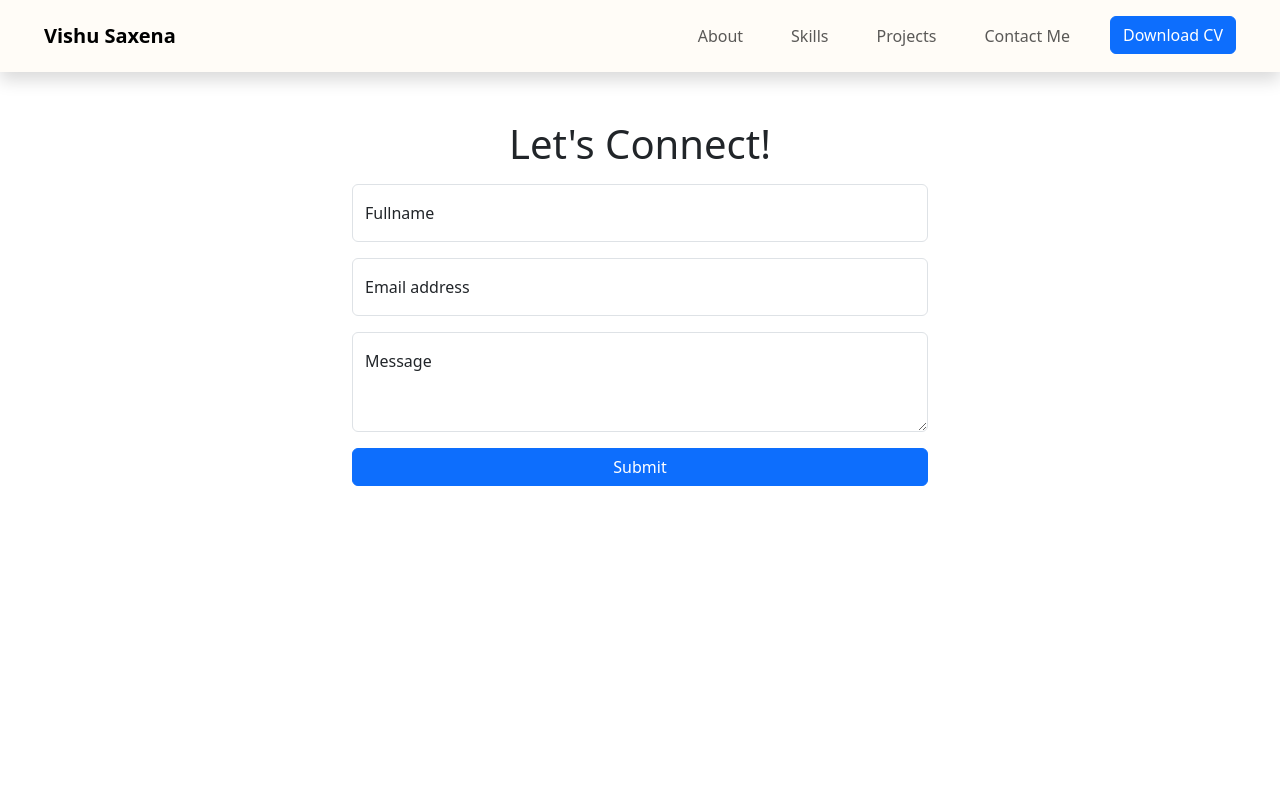
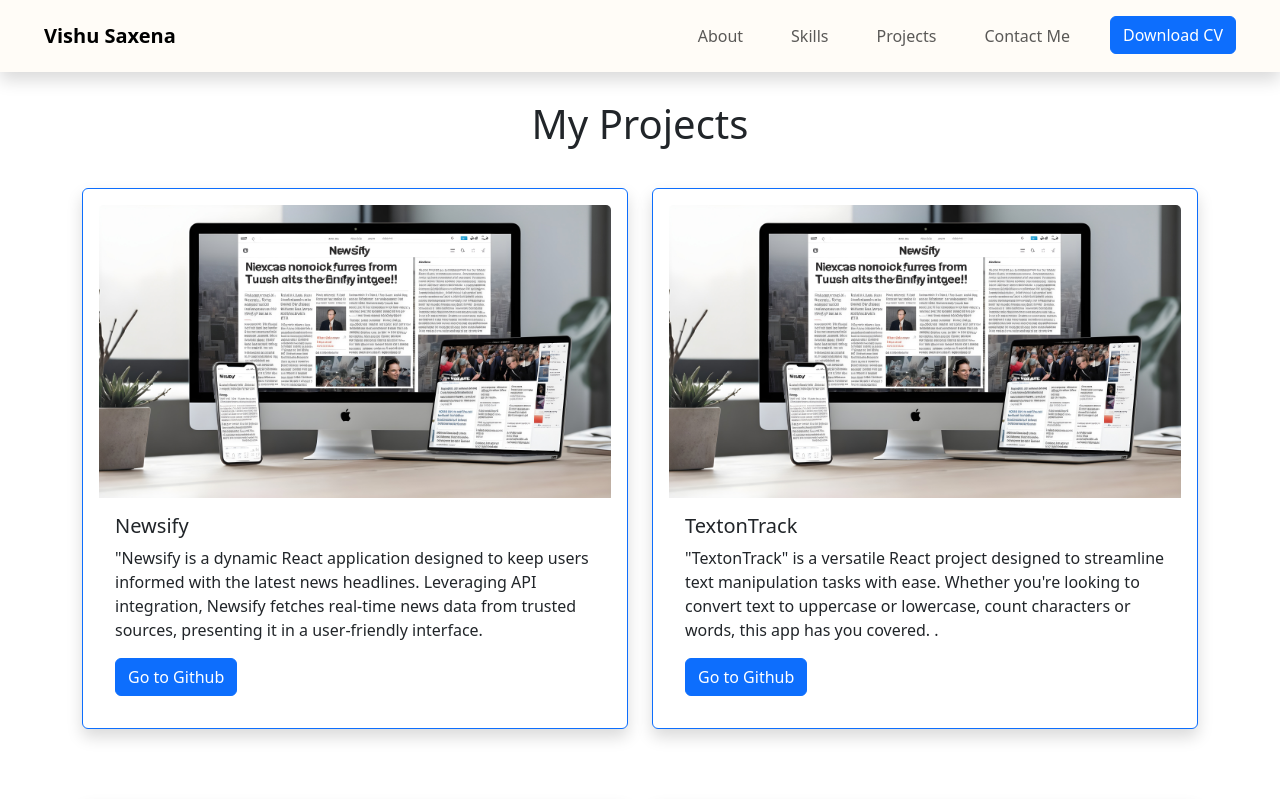
Before and after one commit to vishusaxena/Vishu-Portfolio, a React (Create React App) app: page / in a window 1280 px wide. Shown: the top 799 px of the page. Built offline with nearby package versions, Linux system fonts and the light colour scheme.

Commit message:
refactored Projecs.js

```diff
--- a/src/App.js
+++ b/src/App.js
@@ -1,5 +1,6 @@
-import Contacts from "./components/Contacts";
 import NavBar from "./components/NavBar";
+import Projects from "./components/Projects";
+
 
 
 
@@ -7,7 +8,7 @@ function App() {
   return (
     <>
     <NavBar/>
-   <Contacts/>
+   <Projects/>
     </>
   );
 }
--- a/src/components/NavBar.js
+++ b/src/components/NavBar.js
@@ -4,7 +4,7 @@ import './Navbar.css';
 function NavBar() {
   return (
     <div>
-      <nav className="navbar navbar-expand-lg  custom-navbar shadow p-3 mb-5 ">
+      <nav className="navbar navbar-expand-lg  fixed-top custom-navbar shadow p-3 mb-5 ">
   <div className="container-fluid">
     <a className="navbar-brand mx-3 fw-bold" href="\">Vishu Saxena</a>
     <button className="navbar-toggler" type="button" data-bs-toggle="collapse" data-bs-target="#navbarNav" aria-controls="navbarNav" aria-expanded="false" aria-label="Toggle navigation">
--- a/src/components/Projects.js
+++ b/src/components/Projects.js
@@ -7,8 +7,9 @@ import quiz from './quiz.jpg'
 export default function Projects() {
     return (
         <>
-        <div className='container w-40' >
-        <div className=" row row-cols-1 row-cols-md-2 g-4">
+        <div className='container w-40' style={{marginTop:"100px"}}>
+          <h1 className='text-center'>My Projects</h1>
+        <div className=" row row-cols-1 row-cols-md-2 g-4 my-3">
   <div className="col">
     <div className="card  shadow p-3 mb-5 border-primary">
       <img src={logo} className="card-img-top" alt="Newsify"/>
```
